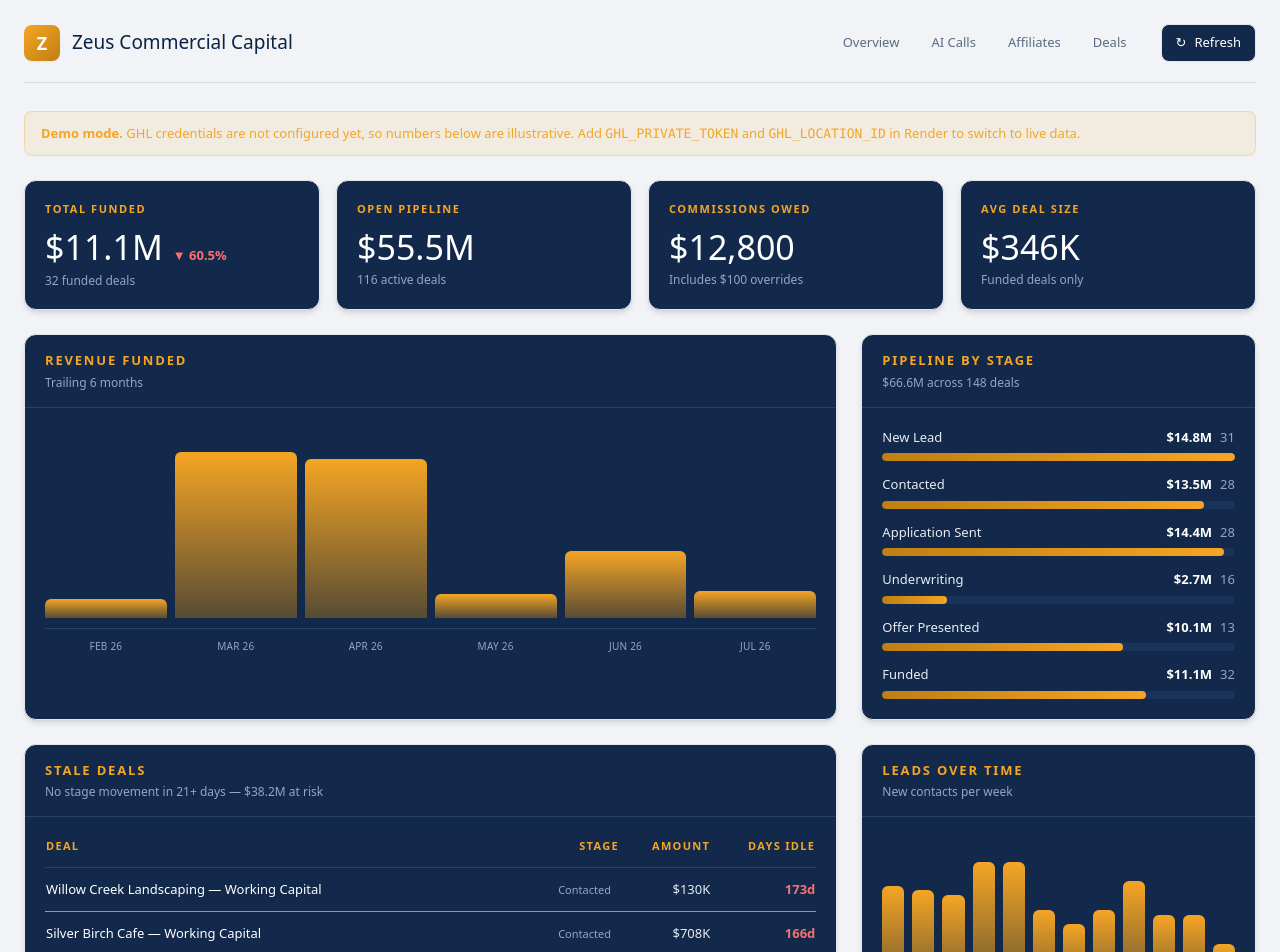
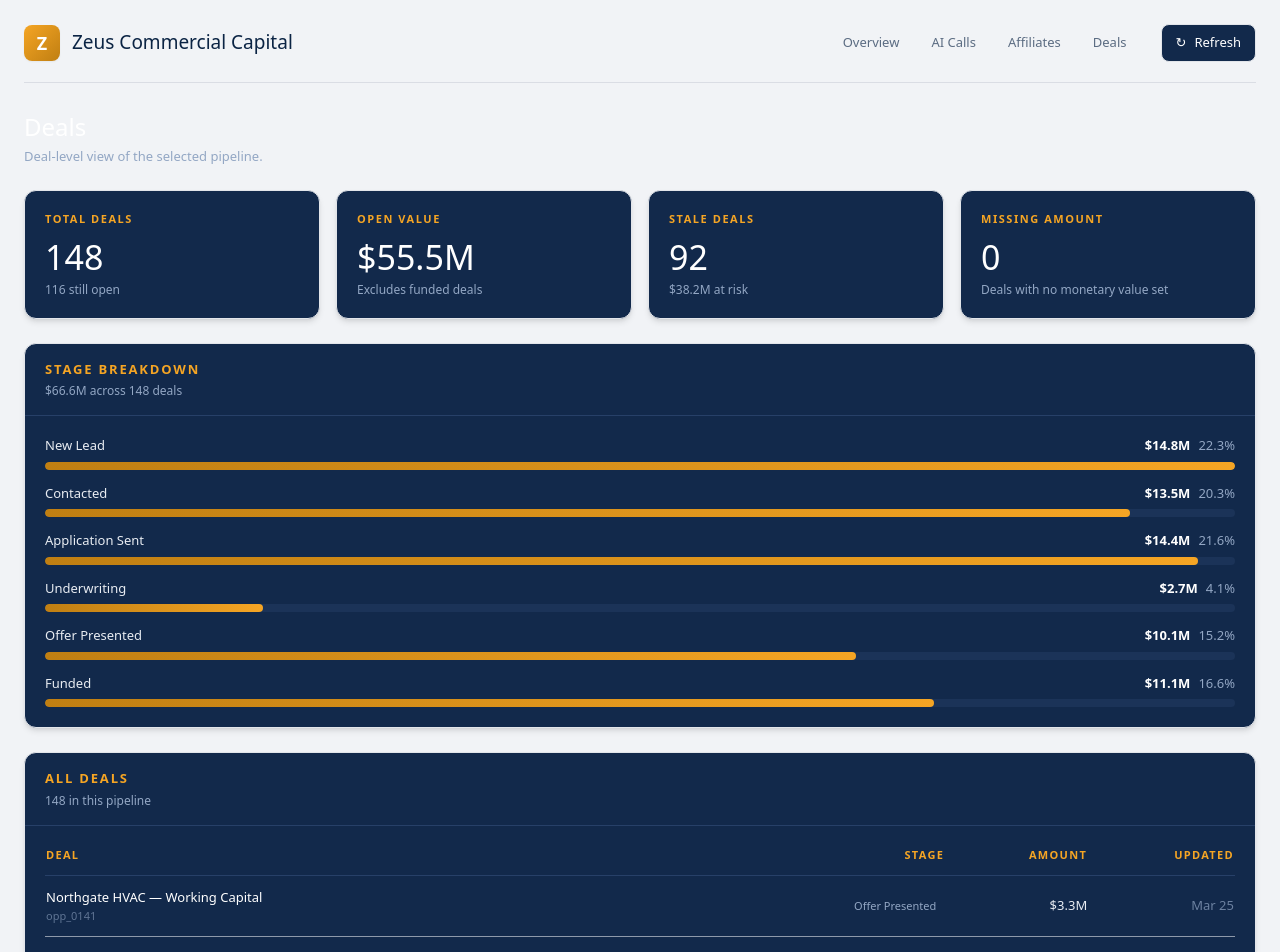
Before and after one commit to ZeusCommercial/Dashboard-, a Next.js app: page /deals in a window 1280 px wide. Shown: the top 952 px of the page. Built offline with nearby package versions, Linux system fonts and the light colour scheme.

Commit message:
page.tsx

```diff
--- a/src/app/deals/page.tsx
+++ b/src/app/deals/page.tsx
@@ -1,49 +1,39 @@
-import {
-  Banner,
-  BarList,
-  Card,
-  ColumnChart,
-  KpiCard,
-  Table,
-  Td,
-} from "@/components/ui";
+import { BarList, Card, KpiCard, Table, Td } from "@/components/ui";
 import { PipelineFilter } from "@/components/PipelineFilter";
 import {
   compactMoney,
-  leadsOverTime,
   loadDataset,
-  overviewKpis,
+  pct,
   pipelineByStage,
-  revenueByMonth,
   staleDeals,
 } from "@/lib/metrics";
 
 export const dynamic = "force-dynamic";
 
-export default async function OverviewPage({
+export default async function DealsPage({
   searchParams,
 }: {
   searchParams: { pipeline?: string };
 }) {
   const data = await loadDataset({ pipelineId: searchParams.pipeline || null });
-  const kpis = overviewKpis(data);
-  const revenue = revenueByMonth(data);
   const stages = pipelineByStage(data);
-  const leads = leadsOverTime(data);
   const stale = staleDeals(data, 21);
 
-  const totalPipeline = stages.reduce((s, x) => s + x.value, 0);
+  const openDeals = data.deals.filter((d) => d.stage !== "Funded");
+  const openValue = openDeals.reduce((s, d) => s + d.amount, 0);
+  const stageVolume = stages.reduce((s, x) => s + x.value, 0);
   const stalePipelineValue = stale.reduce((s, d) => s + d.amount, 0);
+
+  const noValue = data.deals.filter((d) => !d.amount).length;
 
   return (
     <main className="space-y-6">
-      {data.isMock && (
-        <Banner tone="warn">
-          <strong>Demo mode.</strong> GHL credentials are not configured yet, so
-          numbers below are illustrative. Add <code>GHL_PRIVATE_TOKEN</code> and{" "}
-          <code>GHL_LOCATION_ID</code> in Render to switch to live data.
-        </Banner>
-      )}
+      <div>
+        <h1 className="font-display text-2xl text-bright">Deals</h1>
+        <p className="mt-1 text-[13px] text-muted">
+          Deal-level view of the selected pipeline.
+        </p>
+      </div>
 
       {data.pipelines.length > 0 && (
         <div className="flex items-center justify-between">
@@ -56,29 +46,31 @@
       )}
 
       <div className="grid grid-cols-1 gap-4 sm:grid-cols-2 lg:grid-cols-4">
-        {kpis.map((k) => (
-          <KpiCard key={k.label} {...k} />
-        ))}
+        <KpiCard
+          label="Total Deals"
+          value={`${data.deals.length}`}
+          hint={`${openDeals.length} still open`}
+        />
+        <KpiCard
+          label="Open Value"
+          value={compactMoney(openValue)}
+          hint="Excludes funded deals"
+        />
+        <KpiCard
+          label="Stale Deals"
+          value={`${stale.length}`}
+          hint={`${compactMoney(stalePipelineValue)} at risk`}
+        />
+        <KpiCard
+          label="Missing Amount"
+          value={`${noValue}`}
+          hint="Deals with no monetary value set"
+        />
       </div>
 
-      <div className="grid grid-cols-1 gap-6 lg:grid-cols-3">
       <Card
-          title="Revenue Funded"
-          subtitle="Trailing 6 months"
-          className="lg:col-span-2"
-        >
-          <ColumnChart
-            rows={revenue.map((r) => ({
-              label: r.month,
-              value: r.revenue,
-              display: compactMoney(r.revenue),
-            }))}
-          />
-        </Card>
-
-        <Card
-          title="Pipeline by Stage"
-          subtitle={`${compactMoney(totalPipeline)} across ${stages.reduce(
+        title="Stage Breakdown"
+        subtitle={`${compactMoney(stageVolume)} across ${stages.reduce(
           (s, x) => s + x.count,
           0
         )} deals`}
@@ -88,19 +80,58 @@
             label: s.stage,
             value: s.value,
             display: compactMoney(s.value),
-              sub: `${s.count}`,
+            sub: stageVolume > 0 ? pct(s.value / stageVolume) : `${s.count}`,
           }))}
         />
       </Card>
+
+      <Card title="All Deals" subtitle={`${data.deals.length} in this pipeline`}>
+        {data.deals.length === 0 ? (
+          <div className="py-10 text-center text-[13px] text-muted/70">
+            No deals in this pipeline.
           </div>
+        ) : (
+          <Table head={["Deal", "Stage", "Amount", "Updated"]}>
+            {[...data.deals]
+              .sort((a, b) => b.amount - a.amount)
+              .slice(0, 50)
+              .map((deal) => (
+                <tr key={deal.id} className="border-b border-hairline/60">
+                  <Td align="left">
+                    <div className="font-medium text-bright">{deal.name}</div>
+                    <div className="text-[11px] text-muted/60">{deal.id}</div>
+                  </Td>
+                  <Td>
+                    <span className="rounded bg-raised px-2 py-0.5 text-[11px] text-muted">
+                      {deal.stage}
+                    </span>
+                  </Td>
+                  <Td>
+                    {deal.amount ? (
+                      compactMoney(deal.amount)
+                    ) : (
+                      <span className="text-muted/50">—</span>
+                    )}
+                  </Td>
+                  <Td>
+                    <span className="text-muted/70">
+                      {new Date(deal.updatedAt).toLocaleDateString("en-US", {
+                        month: "short",
+                        day: "numeric",
+                      })}
+                    </span>
+                  </Td>
+                </tr>
+              ))}
+          </Table>
+        )}
+      </Card>
 
-      <div className="grid grid-cols-1 gap-6 lg:grid-cols-3">
       <Card
         title="Stale Deals"
-          subtitle={`No stage movement in 21+ days${
+        subtitle={`Open deals with no stage movement in 21+ days${
           stale.length ? ` — ${compactMoney(stalePipelineValue)} at risk` : ""
         }`}
-          className="lg:col-span-2"
       >
         {stale.length === 0 ? (
           <div className="py-10 text-center text-[13px] text-muted/70">
@@ -108,10 +139,11 @@
           </div>
         ) : (
           <Table head={["Deal", "Stage", "Amount", "Days Idle"]}>
-              {stale.slice(0, 8).map((deal) => (
+            {stale.slice(0, 25).map((deal) => (
               <tr key={deal.id} className="border-b border-hairline/60">
                 <Td align="left">
                   <div className="font-medium text-bright">{deal.name}</div>
+                  <div className="text-[11px] text-muted/60">{deal.id}</div>
                 </Td>
                 <Td>
                   <span className="rounded bg-raised px-2 py-0.5 text-[11px] text-muted">
@@ -135,18 +167,6 @@
           </Table>
         )}
       </Card>
-
-        <Card title="Leads Over Time" subtitle="New contacts per week">
-          <ColumnChart
-            rows={leads.map((l) => ({
-              label: l.week,
-              value: l.leads,
-              display: `${l.leads}`,
-            }))}
-            height={170}
-          />
-        </Card>
-      </div>
     </main>
   );
 }
```
Lines whose indentation alone changed are shown as unchanged.
